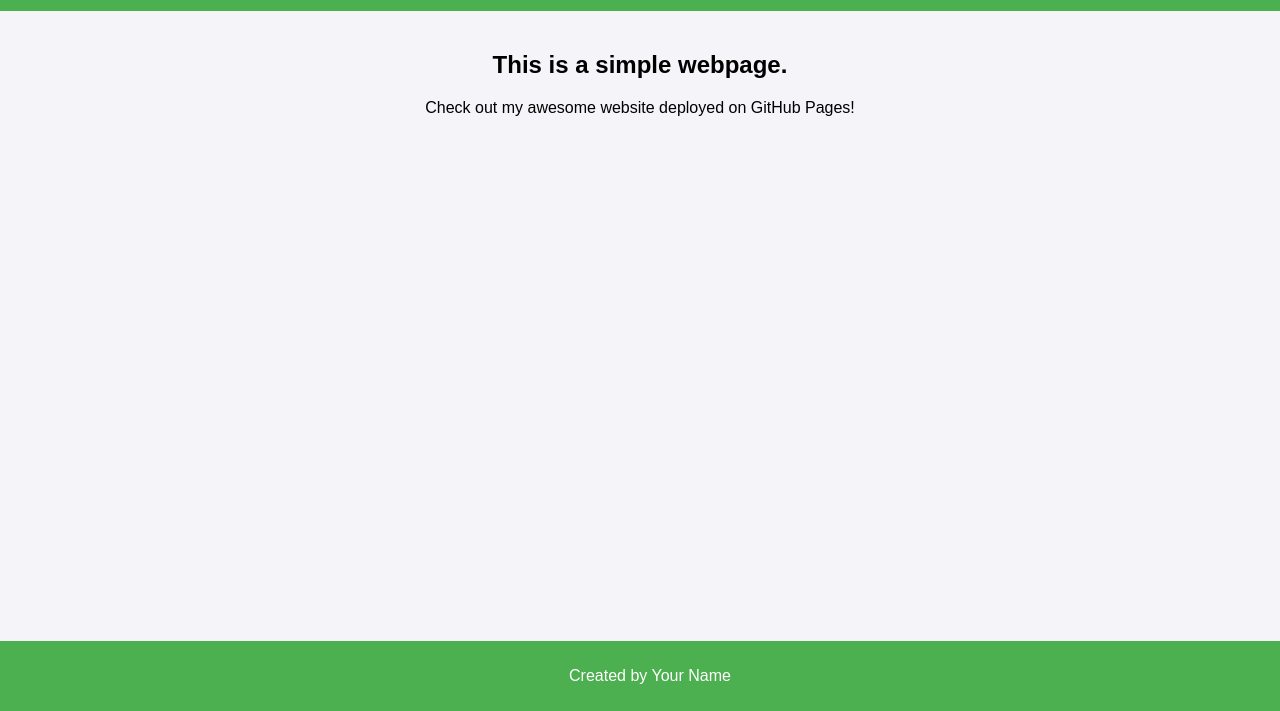
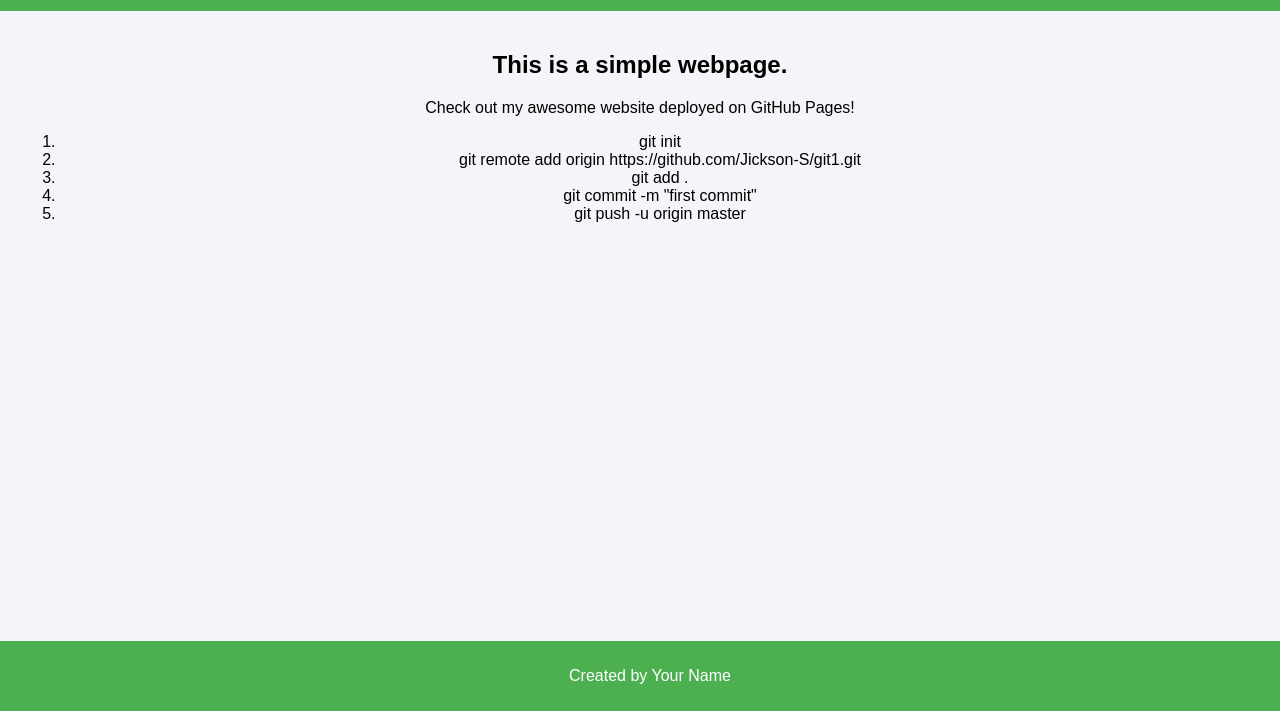
Before and after one commit to Jickson-S/git1, a plain HTML site: page index.html in a window 1280 px wide. Shown: the part 89-800 px from the top of the page. Drawn offline with Linux system fonts and the light colour scheme.

Commit message:
Updated the webpage

```diff
--- a/index.html
+++ b/index.html
@@ -39,6 +39,13 @@
     <main>
         <h2>This is a simple webpage.</h2>
         <p>Check out my awesome website deployed on GitHub Pages!</p>
+        <ol>
+            <li>git init</li>
+            <li>git remote add origin https://github.com/Jickson-S/git1.git</li>
+            <li>git add .</li>
+            <li>git commit -m "first commit"</li>
+            <li>git push -u origin master</li>
+        </ol>
     </main>
     <footer>
         <p>Created by Your Name</p>
```
